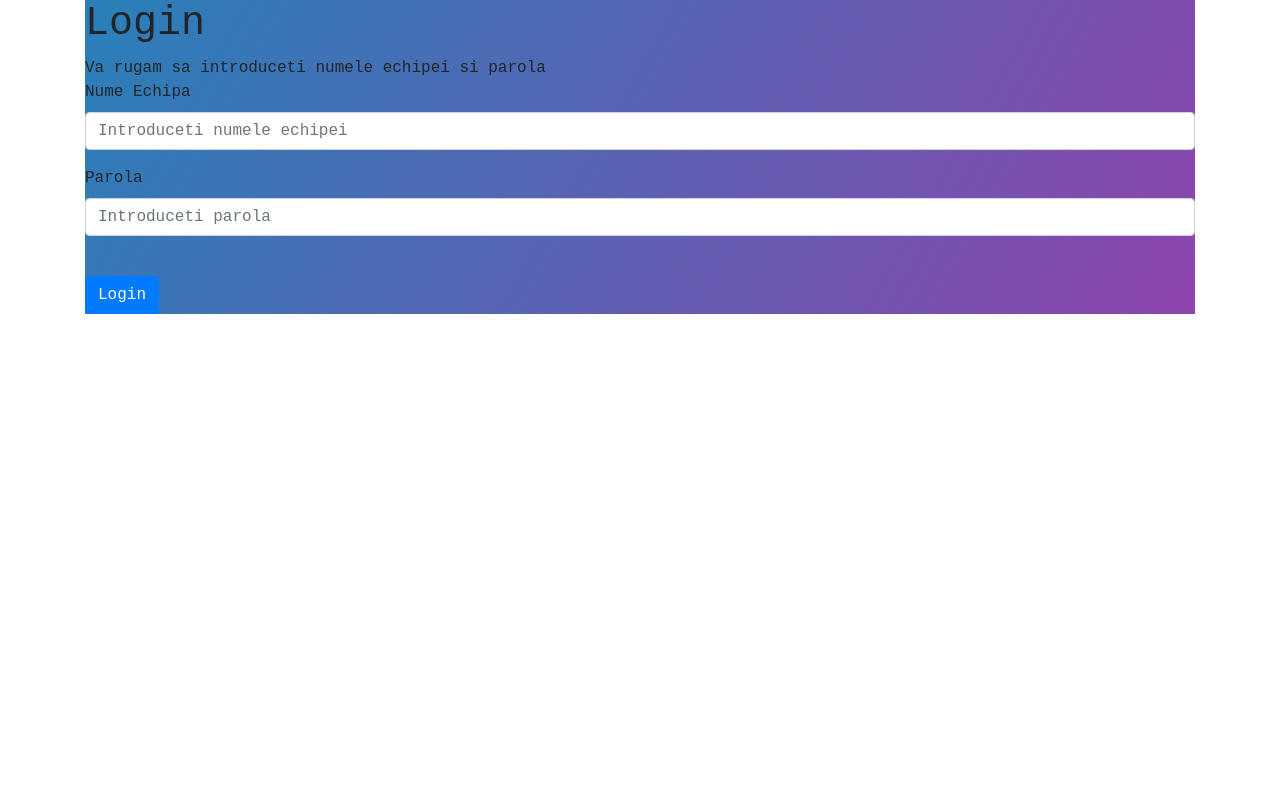
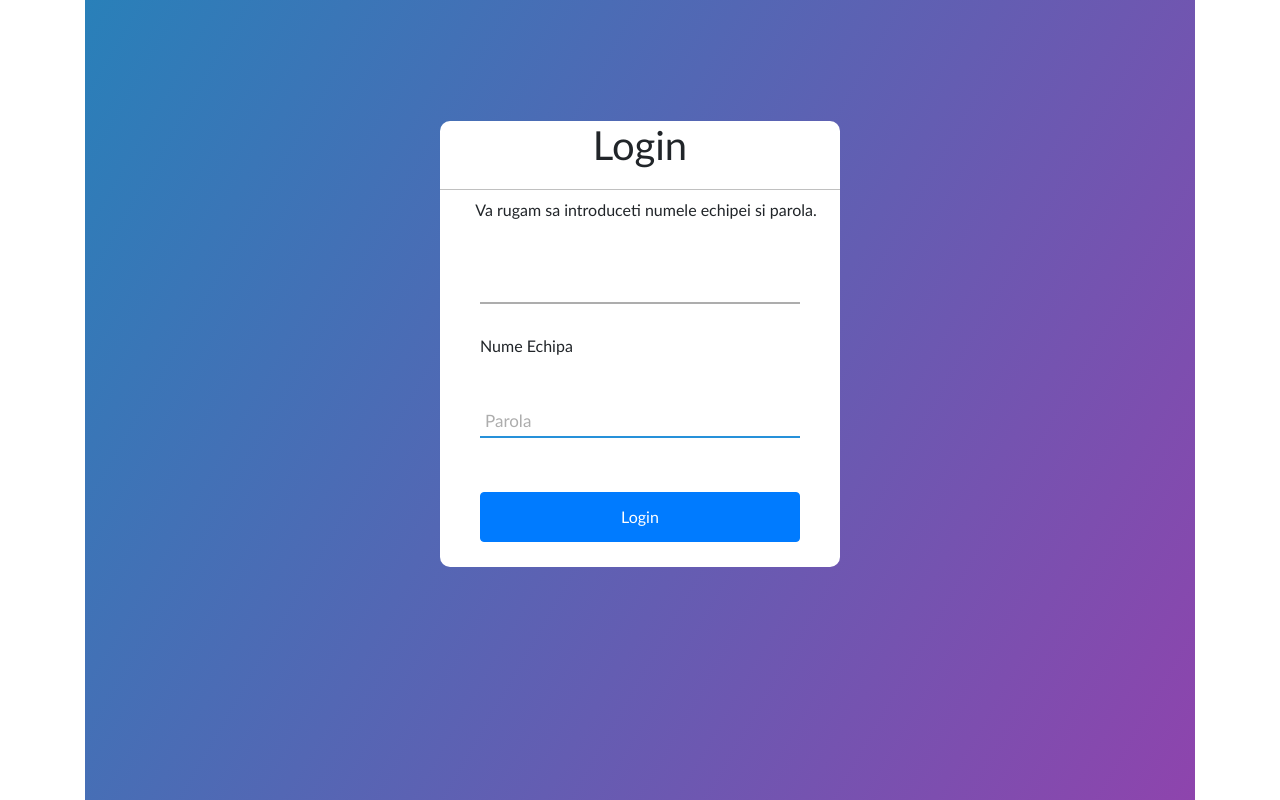
Before and after one commit to mihais137/aplicatietutorialpythonflask, a Flask app: page /login in a window 1280 px wide. Shown: the part 56-856 px from the top of the page. Before the commit the page ends 370 px from the top, so only its background shows below. Run offline with Flask 2, Linux system fonts and the light colour scheme; some libraries are stand-ins or nearby versions.

Commit message:
login page draft

```diff
--- a/website/templates/login-styles.css
+++ b/website/templates/login-styles.css
@@ -1,7 +1,110 @@
-.body{
+.body {
     margin: 0;
     padding: 0;
-    font-family: 'Courier New', Courier, monospace;
+    font-family: "Gill Sans", sans-serif;
     background: linear-gradient(120deg, #2980b9, #8e44ad);
+    height: 100vh;
+    overflow: hidden;
+  }
 
-}
+  .center{
+    position: absolute;
+    top: 50%;
+    left: 50%;
+    transform: translate(-50%, -50%);
+    width: 400px;
+    background: white;
+    border-radius: 10px;
+  }
+
+  .center h1 {
+    text-align: center;
+    padding: 0 0 20px 0;
+    border-bottom: 1px solid silver;
+  }
+
+  .instruction{
+    margin-bottom: 40px;
+    text-align: center;
+    font-size: 16px;
+    position: relative;
+    left: 6px;
+  }
+
+  .center form{
+    padding: 0 40px;
+    box-sizing: border-box;
+  }
+
+  form .form-group {
+    position: relative;
+    border-bottom: 2px solid #adadad;
+    margin: 30px 0;
+  }
+
+  .form-group input{
+    width: 100%;
+    padding: 0 5px;
+    height: 40px;
+    font-size: 16px;
+    border: none;
+    background: none;
+    outline: none;
+  }
+
+  input::placeholder{
+    color: #c5c6d0;
+  }
+
+  .form-group label{
+    position: absolute;
+    top: 50%;
+    left: 5px;
+    color: #adadad;
+    transform: translateY(-30%);
+    font-size: 17px;
+    pointer-events: none;
+    transition: .5s;
+
+  }
+
+  .form-group span::before{
+    content: '';
+    position: absolute;
+    top: 40px;
+    left: 0;
+    width: 100%;
+    height: 2px;
+    background-color: #2691d9;
+    transition: .5s;
+  }
+
+  .form-group input:focus ~ label,
+  .form-group input:valid ~ label{
+    top: -8px;
+    color: #2691d9;
+  }
+
+  .form-group input:focus ~ span::before,
+  .form-group input:valid ~ span::before{
+    width: 100%;
+  }
+
+  button {
+    width: 100%;
+    height: 50px;
+    border: 1px solid;
+    background: #2691d9;
+    border-radius: 25px;
+    font-size: 18px;
+    color: #e9f4fb;
+    font-weight: 700;
+    cursor: pointer;
+    outline: none;
+    margin-bottom: 25px;
+  }
+
+  button:hover {
+    border-color: #2691d9;
+    transition: .5s;
+  }
--- a/website/templates/login.html
+++ b/website/templates/login.html
@@ -7,15 +7,17 @@
 <div class="body">
     <div class="center">
         <h1>Login</h1>
-        <div class="instruction">Va rugam sa introduceti numele echipei si parola</div>
+        <div class="instruction">Va rugam sa introduceti numele echipei si parola.</div>
         <form method="POST">
             <div class="form-group">
+                <input type="text" class="form-control" id="numeEchipa" name="numeEchipa" required/>
+            </div>
+                <span></span>
                 <label for="numeEchipa">Nume Echipa</label>
-                <input type="text" class="form-control" id="numeEchipa" name="numeEchipa" placeholder="Introduceti numele echipei"/>
-            </div>
             <div class="form-group">
+                <input type="password" class="form-control" id="parolaEchipa" required/>
+                <span></span>
                 <label for="parolaEchipa">Parola</label>
-                <input type="password" class="form-control" id="parolaEchipa" name="parolaEchipa" placeholder="Introduceti parola"/>
             </div>
             <br/>
             <button type="submit" class="btn btn-primary">Login</button>
```
